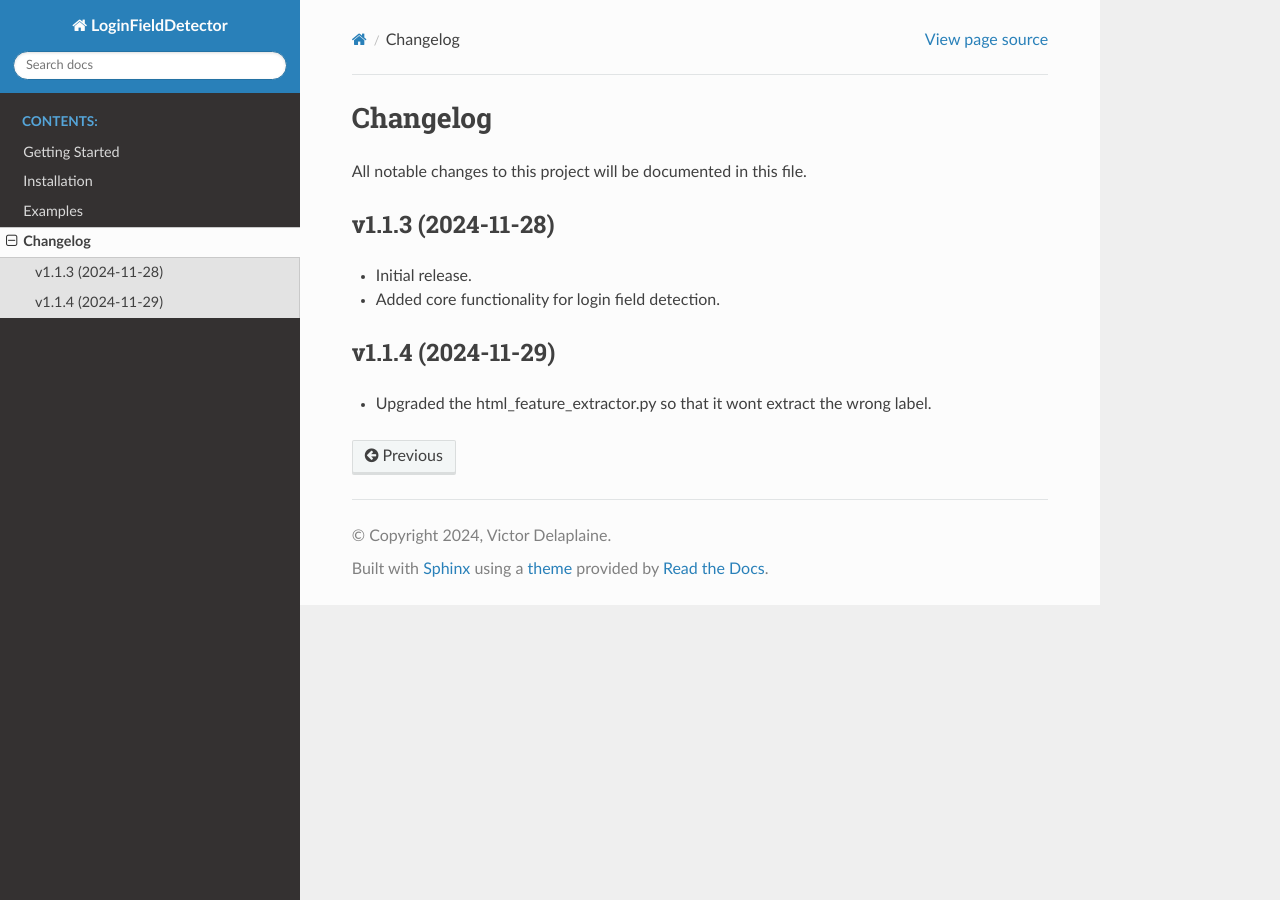
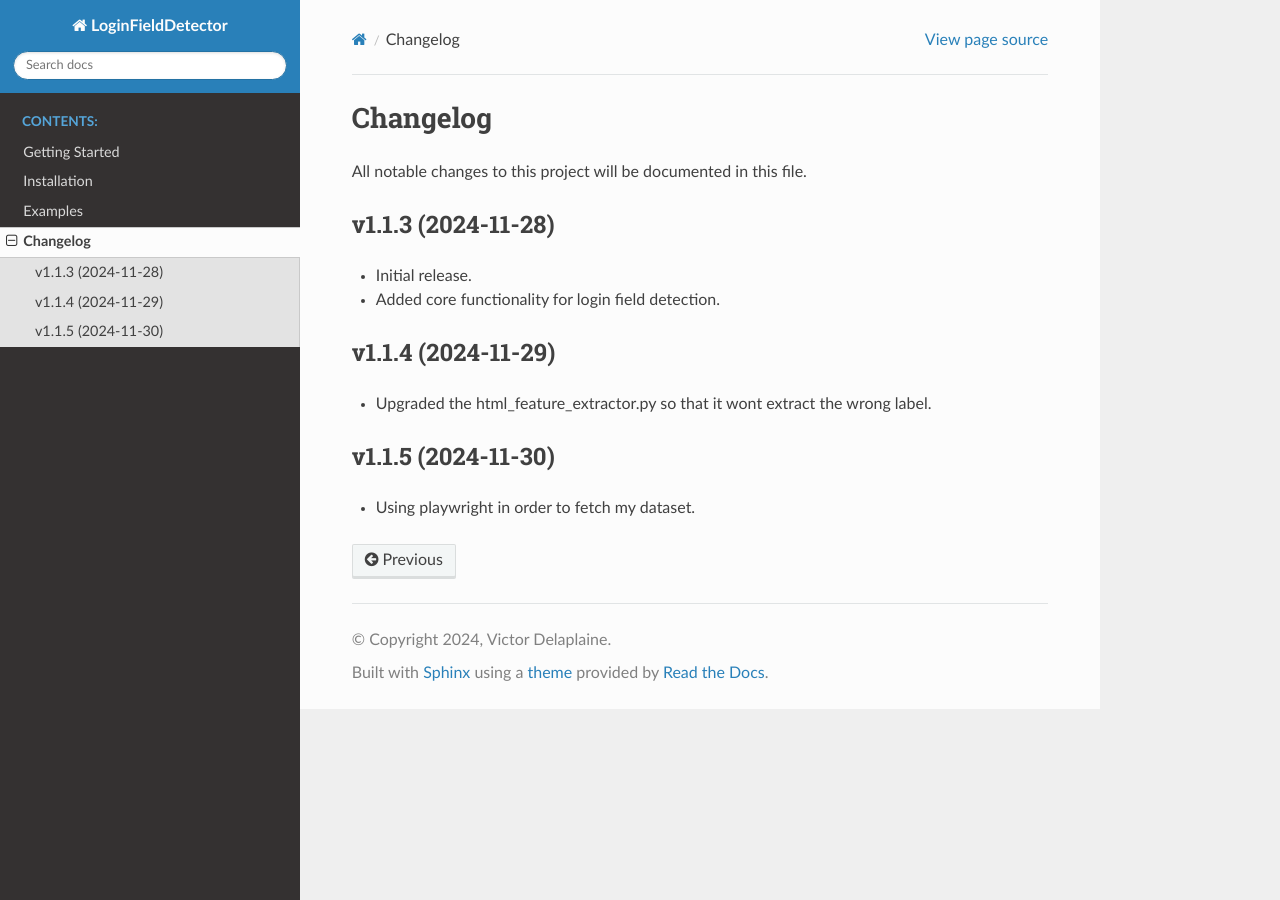
Before and after one commit to ByVictorrr/LoginFieldDetector, a Sphinx documentation site: the page built from docs/source/changelog.rst, in a window 1280 px wide. Built offline with Sphinx 7.4.7 and the Read the Docs theme 3.1.0, drawn with Linux system fonts in a browser that asks for light colours; pages that are not in the unit, such as notebooks, are missing from menus.

Commit message:
updated docs

```diff
--- a/docs/source/changelog.rst
+++ b/docs/source/changelog.rst
@@ -11,3 +11,7 @@ v1.1.3 (2024-11-28)
 v1.1.4 (2024-11-29)
 -------------------
 - Upgraded the html_feature_extractor.py so that it wont extract the wrong label.
+
+v1.1.5 (2024-11-30)
+-------------------
+- Using playwright in order to fetch my dataset.
--- a/pyproject.toml
+++ b/pyproject.toml
@@ -4,7 +4,7 @@ build-backend = "setuptools.build_meta"
 
 [project]
 name = "html-login-field-detector"
-version = "0.1.4"
+version = "0.1.5"
 description = "A library for detecting login fields in HTML using DistilBERT."
 readme = "README.md"
 requires-python = ">=3.10"
```
